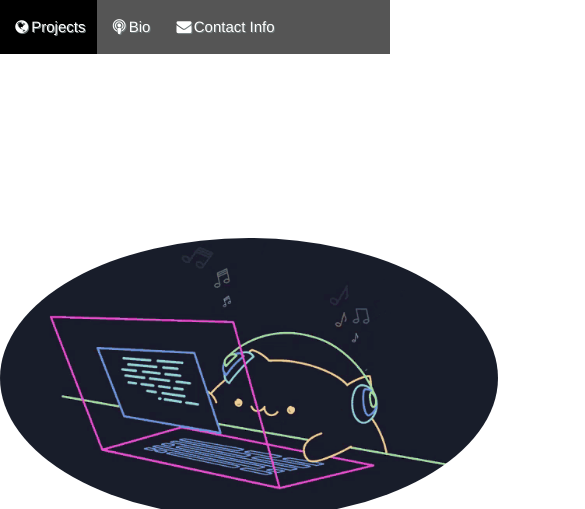
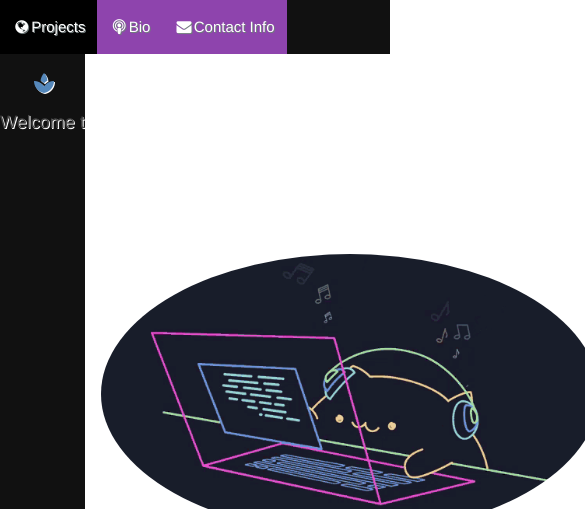
Before and after one commit to nhutluong/nhutluong.github.io, a plain HTML site: page index.html in a window 390 px wide. Shown: the top 509 px of the page, 585 px wide, since content can reach past the window. Drawn offline with Linux system fonts and the light colour scheme.

Commit message:
Added responsive sidebar

```diff
--- a/index.html
+++ b/index.html
@@ -8,18 +8,56 @@
     <link rel="stylesheet"
     href="https://cdnjs.cloudflare.com/ajax/libs/font-awesome/4.7.0/css/font-awesome.min.css">
 
+    <!--Load icon library for side bar -->
+    <link rel="stylesheet"
+    href="https://fonts.googleapis.com/icon?family=Material+Icons">
+
     <meta name="viewport" content="width=device-width,"
     initial-scale=1"/>
-
   </head>
   <body>
-
     <div class="navbar">
       <a class="active" href="#portfolio"><i class="fa fa-fw fa-globe"></i>Projects</a>
       <a href="#bio"><i class="fa fa-fw fa-podcast"></i>Bio</a>
       <a href="#contact"><i class="fa fa-fw fa-envelope"></i>Contact Info</a>
     </div>
 
+    <div id="main">
+    <div id="customSidebar" class="sidebar"
+    onmouseover="toggleSidebar()" onmouseout="toggleSidebar()">
+      <a href="#"><i class="material-icons">spa</i><span class="icon-text"></span>side story</a>
+      <p>Welcome to my first webpage. It is writtin with HTML and styled with CSS and
+        just one simple function of javascript. It is basic and not filled with projects,
+        links, and creative art. But what it does contain are <b>words</b>.<b>Words</b> are powerful.
+        It is mainly why you are reading my short side story. Words convey emotion.
+        It creates languages. My language will invoke emotions. It will be a visualizer
+        to thoughtfulness. This webpage is made up of mostly words. Creation starts with ideas.
+        Ideas eventually form into words and that should be the starting point. Creation should
+        be formed around words and not an after thought. So the next time you create challenge
+        yourself to convey <b>your words</b> thoroughly. In a world more connected than ever before
+        yet feels more disconnected than ever before I strive to create with <b>words</b>.
+        Thank you,
+        Peace and Love
+        </p>
+    </div>
+
+    <!--javascript to add hover function to sidebar-->
+    <script>
+    var mini = true;
+    function toggleSidebar(){
+      if(mini){
+        console.log("opening sidebar");
+        document.getElementById("customSidebar").style.width = "250px";
+        document.getElementById("main").style.marginLeft = "250px";
+        this.mini = false;
+      }else{
+        console.log("closing sidebar");
+        document.getElementById("customSidebar").style.width = "85px";
+        document.getElementById("main").style.marginLeft = "85px";
+        this.mini = true;
+      }
+    }
+    </script>
 
     <section class="hero">
       <header>
@@ -77,5 +115,6 @@
         </address>
         <p>Let us be friends. Send me an email to say hello.</p>
     </section>
+  </div>
   </body>
 </html>
--- a/styles.css
+++ b/styles.css
@@ -145,7 +145,7 @@ address{
 /*style nav bar*/
 .navbar{
   width: 100%;
-  background-color: #555;
+  background-color: #111;
   overflow: auto;
   display: flex;
   position: fixed;
@@ -160,15 +160,13 @@ address{
   text-decoration: none;
   font-size: 15px;
   text-shadow: 1px 1px 0px #707B7C;
+  background-color: #8E44AD;
 }
 /*navbar links on hover*/
 .navbar a:hover{
   background-color: #000;
 }
-/*current/active navbar link*/
-.active{
-  background-color: #8E44AD;
-}
+
 /*add responsiveness - will auto display the navbar verticall instead of
 horizontally on screens less than 500 pixels*/
 @media screen and (max-width: 500px) {
@@ -177,3 +175,57 @@ horizontally on screens less than 500 pixels*/
     display: block;
   }
 }
+/*add responsive side bar*/
+.sidebar{
+  height:100%;
+  width:85px;
+  position: fixed;
+  z-index: 1;
+  top:0;
+  left: 0;
+  background-color: #111;
+  transition: 0.5s;
+  overflow-x: hidden;
+  padding-top: 60px;
+  white-space: nowrap;
+}
+.sidebar a{
+  padding: 8px 8px 8px 32px;
+  text-decoration: none;
+  font-size: 18px;
+  display:block;
+}
+.sidebar a:hover{
+  color: #f1f1f1;
+}
+.sidebar p{
+
+}
+main .sidebar{
+  position: absolute;
+  top: 0;
+  right: 25px;
+  font-size: 36px;
+  margin-left: 50px;
+}
+.material-icons,
+.icon-text{
+  vertical-align: middle;
+}
+.material-icons{
+  margin-right:30px;
+  padding-bottom: 3px;
+}
+#main{
+  transition: margin-left 0.5s;
+  padding: 16px;
+  margin-left: 85px;
+}
+@media screen and (max-height:450px) {
+  .sidebar{
+    padding-top: 15px;
+  }
+  .sidebar a{
+    font-size: 18px;
+  }
+}
```
